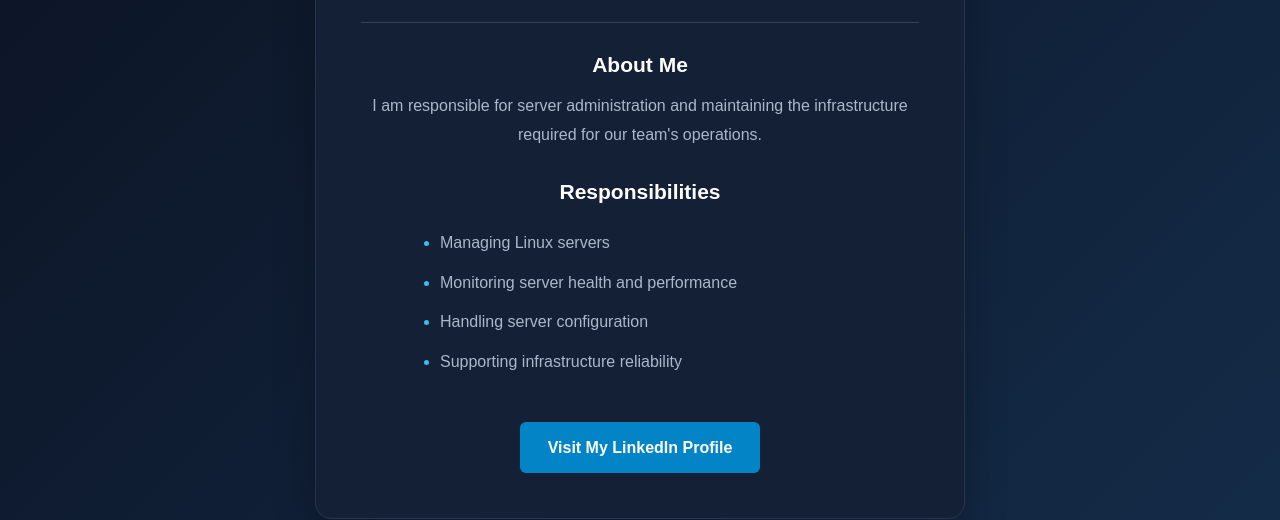
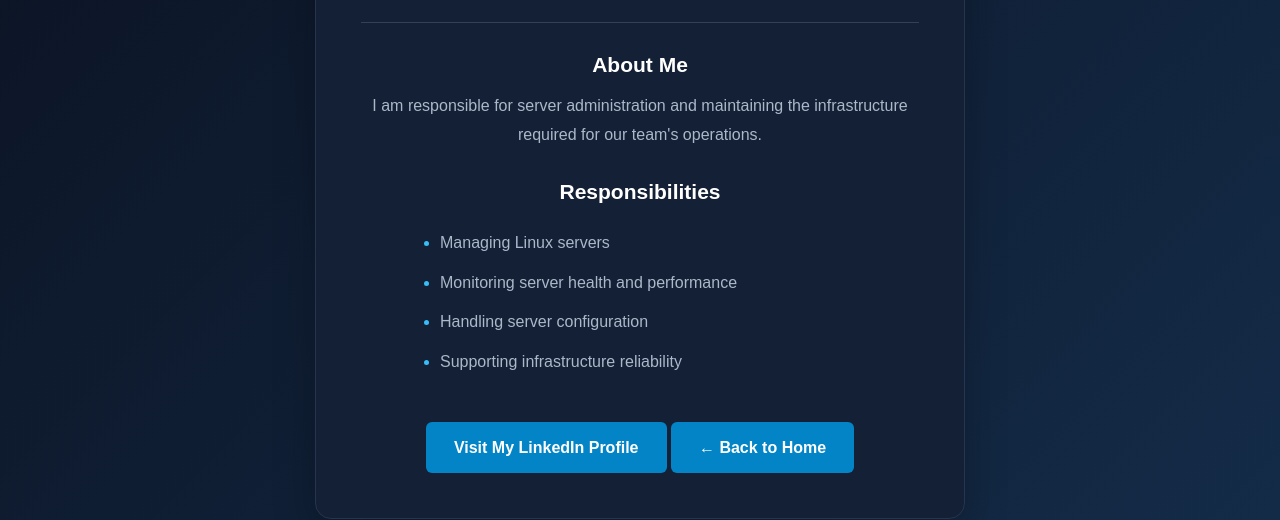
Before and after one commit to barkatullah-khan/automation-squad-repo, a plain HTML site: page site/members/awais.html in a window 1280 px wide. Shown: the part 448-968 px from the top of the page. Drawn offline with Linux system fonts and the light colour scheme.

Commit message:
add anchor add

```diff
--- a/site/members/awais.html
+++ b/site/members/awais.html
@@ -46,6 +46,9 @@
                 rel="noopener noreferrer">
                 Visit My LinkedIn Profile
             </a>
+            <a href="../index.html" class="hero-button">
+                ← Back to Home
+            </a>
     </main>
 
     <footer>
```
Also changed, not shown: site/members/barkat.html (+3 -0 lines), site/members/saqib.html (+3 -0 lines).
